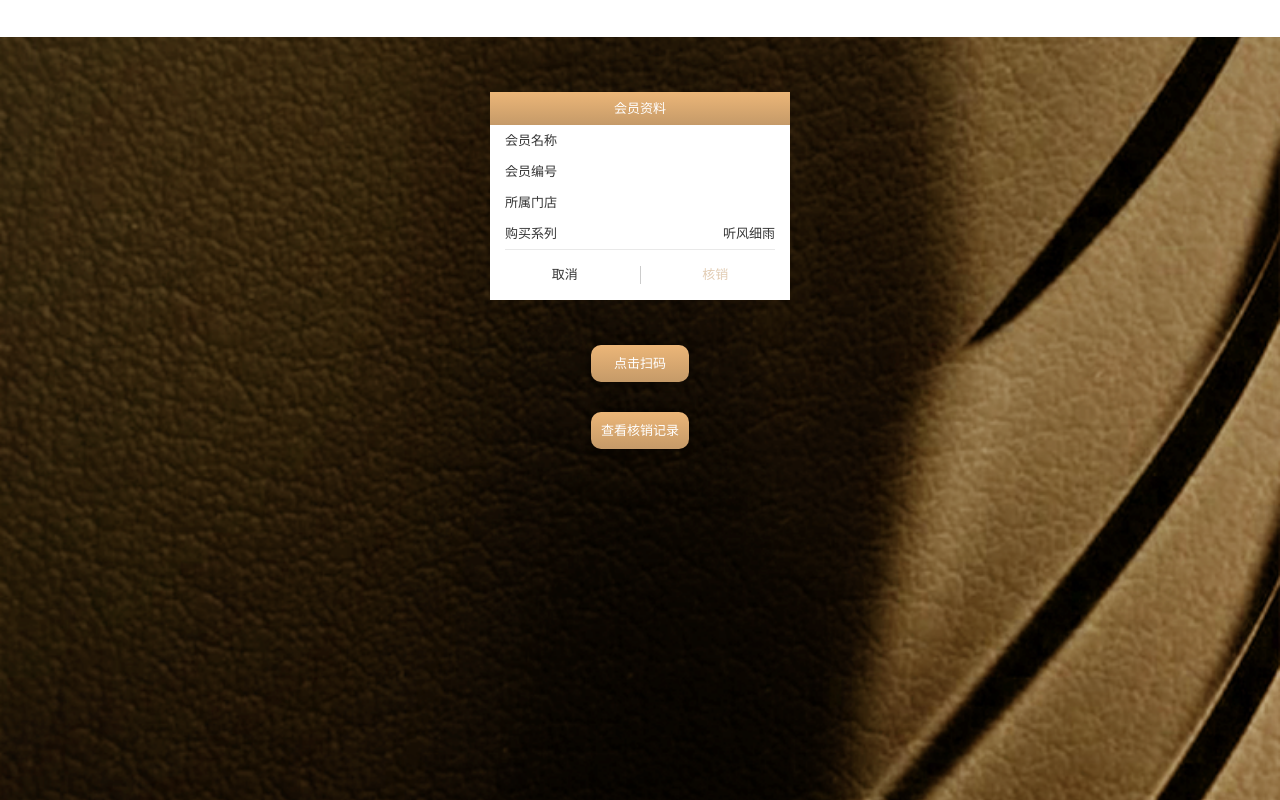
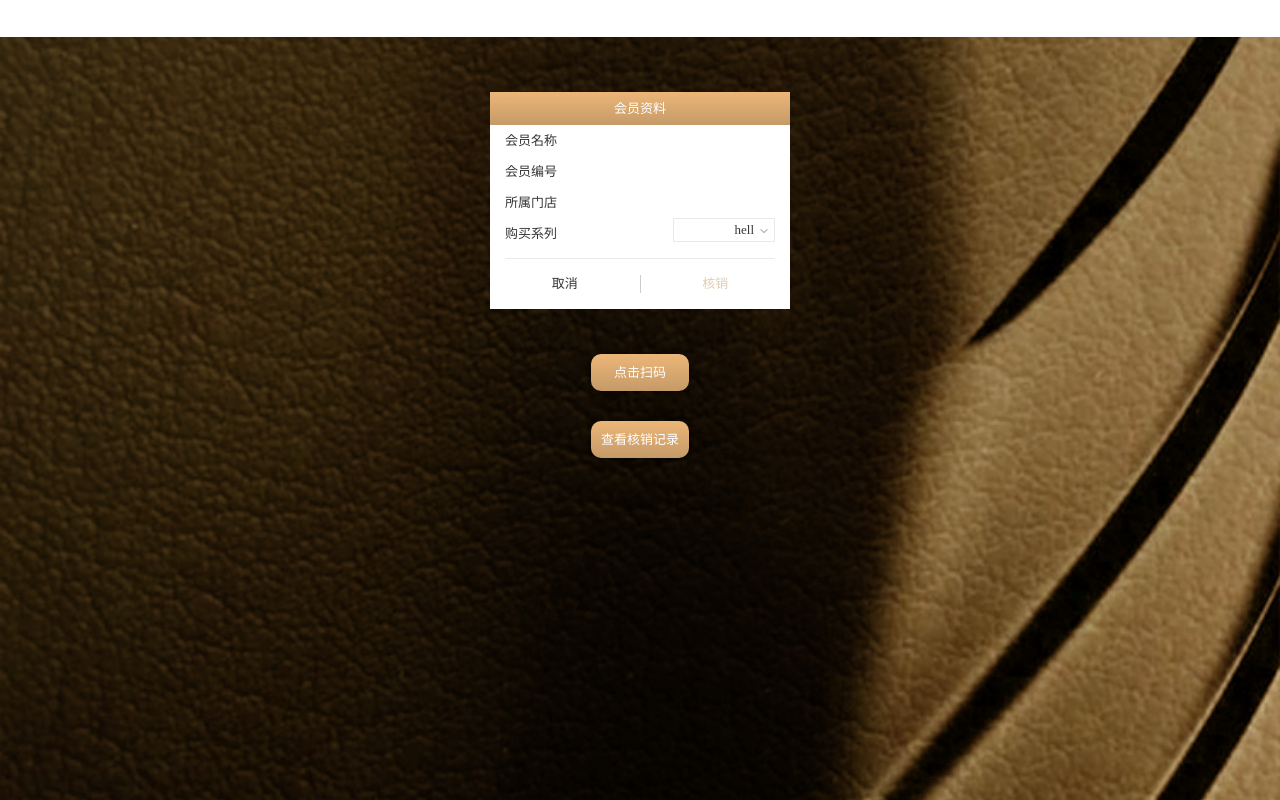
Before and after one commit to junhungYang/furSysSeller1, a Vue app: page /#/sellMod in a window 1280 px wide. Built offline with nearby package versions, Linux system fonts and the light colour scheme.

Commit message:
select css样式设置

```diff
--- a/src/components/sellMod.vue
+++ b/src/components/sellMod.vue
@@ -20,7 +20,17 @@
                   </li>
                   <li>
                       <span>购买系列</span>
-                      <span>听风细雨</span>
+                      <div class="select">
+                        <div class="select-title" @click="selectShowState = !selectShowState">
+                          <span>hell</span>
+                          <img class="icon" src="/static/img/下拉@2x.png">
+                        </div>
+                        <div class="slider-wrap" v-show="selectShowState">
+                          <ul>
+                            <li v-for="item,index in 8" :key="index">hello Worsdfsdld</li>
+                          </ul>
+                        </div>
+                      </div>
                   </li>
               </ul>
               <div class="sell-control">
@@ -50,7 +60,8 @@ import { mapState, mapMutations } from 'vuex'
 export default {
   data() {
     return {
-      myShop: 'null'
+      myShop: 'null',
+      selectShowState:false
     }
   },
   computed: {
@@ -159,13 +170,63 @@ export default {
             span:nth-of-type(1) {
               width: 55px;
             }
-            span:nth-of-type(2) {
+            span:nth-of-type(2),.select {
               flex: 1;
               text-align: right;
               white-space: nowrap;
-              overflow: hidden;
               text-overflow: ellipsis;
             }
+            span:nth-of-type(2) {
+              overflow: hidden;
+            }
+            .select {
+              position: relative;
+              .slider-wrap {
+                background:#fff;
+                border-radius: 10px;
+                box-shadow: 0 0 8px rgba(0,0,0,0.4);
+                position: absolute;
+                width:180px;
+                max-height:200px;
+                overflow: hidden;
+                top:32px;
+                right:0;
+                padding: 0 13px;
+                ul{
+                  li {
+                    text-align: right;
+                    border-bottom:1px solid #e9e9e9;
+                  }
+                  li:last-of-type {
+                    border:0;
+                  }
+                }
+              }
+              .select-title {
+              display: inline-block;
+              border:1px solid #e9e9e9;
+              width:100px;
+              height:22px;
+              line-height: 22px;
+              span {
+                display: inline-block;
+                width: 72px;
+                overflow: hidden;
+                white-space: nowrap;
+                text-overflow: ellipsis;
+              }
+              img {
+                vertical-align: top;
+                margin-top:10px;
+                margin-left:6px;
+                margin-right:6px;
+                width: 8px;
+              }
+            }
+            }
+          }
+          li:last-of-type {
+                    margin-bottom:9px;
           }
         }
         .sell-control {
--- a/src/store/store.js
+++ b/src/store/store.js
@@ -10,7 +10,7 @@ export const store = new Vuex.Store({
            customerName:'',
            shopName:'',
            customerCode:'',
-           goodsList:[]
+           goodsList:['待定','待定','待定','待定']
          },
          mutations: {
            loginErrorManage(state) {
```
Also changed, not shown: static/img/下拉@2x.png (added).
